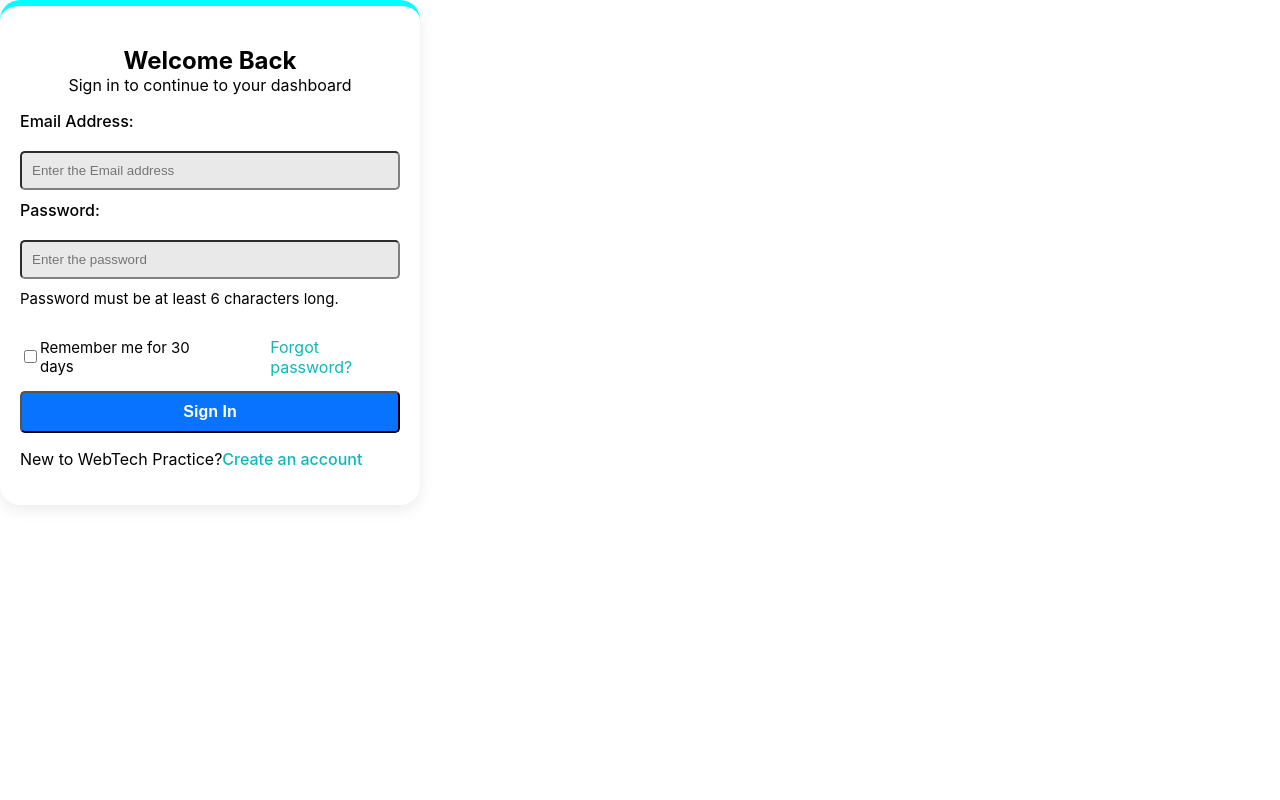
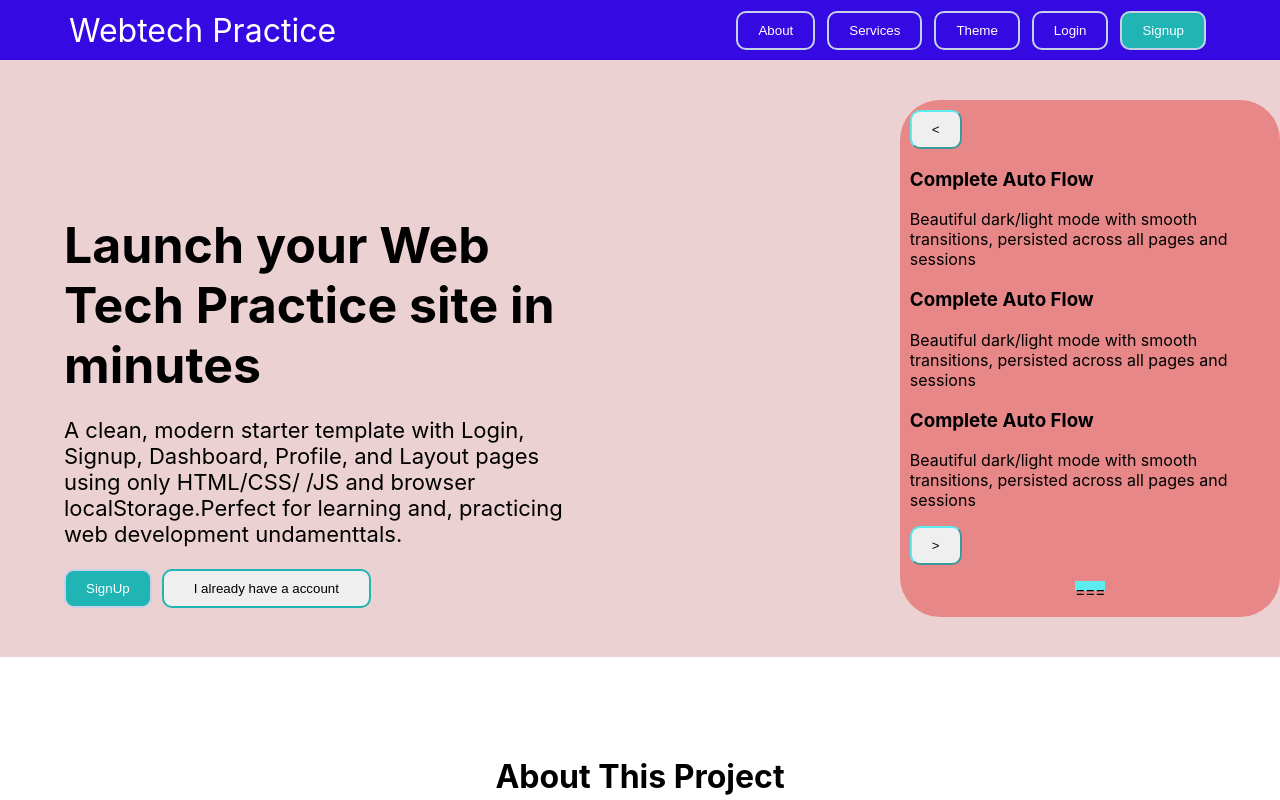
Before and after one commit to ankit12123/React-Project1, a React (Create React App) app: page / in a window 1280 px wide. Shown: the top 800 px of the page. Built offline with nearby package versions, Linux system fonts and the light colour scheme.

Commit message:
i push landing page with changing teh slider section

```diff
--- a/src/App.js
+++ b/src/App.js
@@ -2,6 +2,7 @@ import logo from './logo.svg';
 import './App.css';
 import LandingPage from './pages/LandingPage';
 import LoginPage from './pages/Login';
+import SignUp from './components/SignUp page/SignUp';
 
 
 function App() {
@@ -23,8 +24,9 @@ function App() {
     //   </header>
     // </div>
     <>
-    {/* <LandingPage/> */}
+    <LandingPage/>
     <LoginPage/>
+    <SignUp/>
 
     </>
   );
--- a/src/Theme/LandingPage/Footer.css
+++ b/src/Theme/LandingPage/Footer.css
@@ -18,8 +18,9 @@
 
 #Footerbuttons{
    display: flex;
-   right:  5%;
-   position: absolute;
+    position: absolute;
+   right:  5.6%;
+
 
 }
 .FooterBtn{
--- a/src/Theme/LandingPage/slider.css
+++ b/src/Theme/LandingPage/slider.css
@@ -1,26 +1,58 @@
 
-#csss{
+#maincontainercsss{
     display: flex;
     align-items: center;
     width: 100%;
+    margin-top: 0;
 }
 #slider{
     background-color: #e88787;
-    margin-top: 20px;
-    margin-right: 200px;
     border-radius: 40px;
-    padding: 10px;
+
+    margin: 40px auto;
+    max-width: 850px;
+    overflow: hidden;
+    width: 85%;
+
+
+}
+#slide{
+  padding: 10px;
+}
+.preview{
 
 }
 #back{
     padding: 10px 20px;
     border-radius: 10px;
     border-color: #5cecee;
+        /* position: absolute;
+    top: 50%;
+    transform: translateY(-50%);
+    width: 60px;
+    height: 60px;
+    border: none;
+    border-radius: 15px;
+    background: #5fe0df;
+    cursor: pointer;
+    font-size: 28px;
+    z-index: 10; */
 }
 #next{
     padding: 10px 20px;
      border-radius: 10px;
     border-color: #5cecee;
+        /* position: absolute;
+    top: 50%;
+    transform: translateY(-50%);
+    width: 60px;
+    height: 60px;
+    border: none;
+    border-radius: 15px;
+    background: #5fe0df;
+    cursor: pointer;
+    font-size: 28px;
+    z-index: 10; */
 
 }
 #dots{
--- a/src/Theme/LandingPage/textSection.css
+++ b/src/Theme/LandingPage/textSection.css
@@ -1,6 +1,6 @@
-#csss{
+#maincontainercsss{
     width: 100%;
-   background-color: #bc9393;
+   background-color: #ebd1d1;
    display: flex;
 }
 #textContainer{
@@ -10,12 +10,12 @@
 #textHeader{
     font-size: 50px;
     margin-bottom: 0px;
-    width: 40%;
+    width: 65%;
 
 }
 #textPara{
     font-size: 22px;
-    width: 45%;
+    width: 65%;
 }
 #SignUp{
     background-color: rgb(32, 180, 180);
--- a/src/pages/LandingPage.jsx
+++ b/src/pages/LandingPage.jsx
@@ -13,7 +13,7 @@ function LandingPage(){
 
 
          <Navbar/>
-         <div id="csss">
+         <div id="maincontainercsss">
          <TextSection/>
          <Slider/>
          </div>
```
